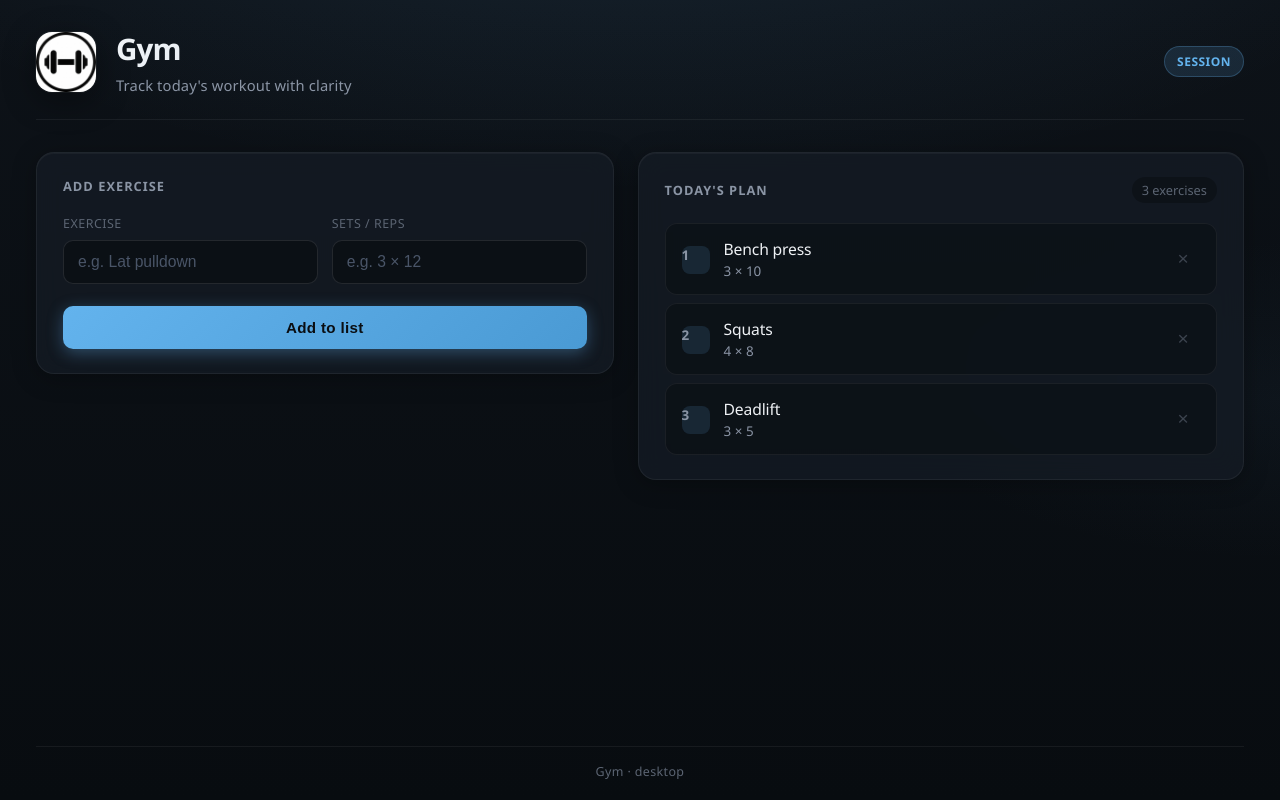
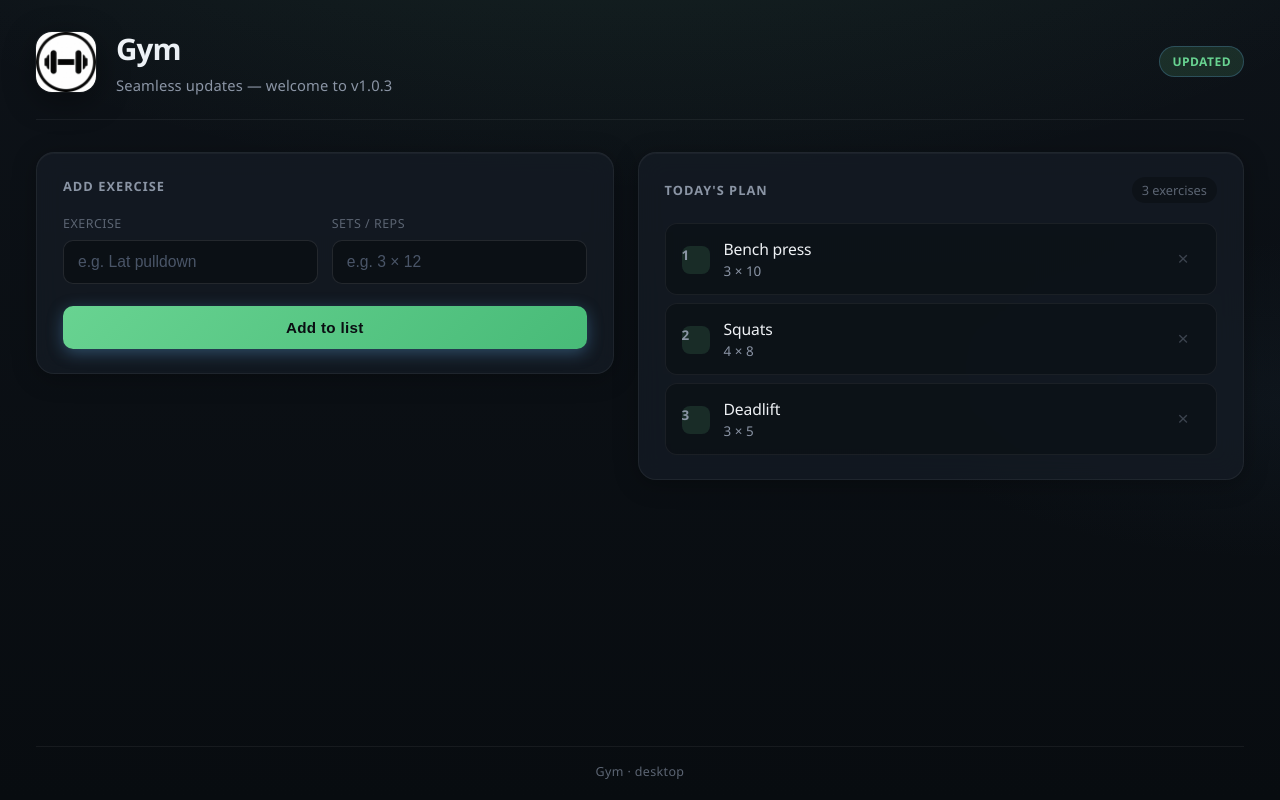
Before and after one commit to FahadAbdulQayyum/Gym, a React (Vite) app: page / in a window 1280 px wide. Built offline with nearby package versions, Linux system fonts and the light colour scheme; the HTML template or start-up script is replaced by a standard one.

Commit message:
v1.0.3 released

```diff
--- a/package.json
+++ b/package.json
@@ -1,6 +1,6 @@
 {
   "name": "gym-app",
-  "version": "1.0.2",
+  "version": "1.0.3",
   "description": "Simple Gym desktop app",
   "main": "electron/main.js",
   "private": true,
--- a/src/App.css
+++ b/src/App.css
@@ -1,7 +1,7 @@
 .app {
-  --accent: #63b3ed;
-  --accent-soft: rgba(99, 179, 237, 0.14);
-  --accent-glow: rgba(99, 179, 237, 0.45);
+  --accent: #68d391;
+  --accent-soft: rgba(104, 211, 145, 0.14);
+  --accent-glow: rgba(104, 211, 145, 0.4);
   --surface: rgba(22, 28, 38, 0.72);
   --surface-elevated: rgba(28, 36, 48, 0.88);
   --border: rgba(255, 255, 255, 0.06);
@@ -18,7 +18,7 @@
   flex-direction: column;
   padding: 28px 36px 20px;
   background:
-    radial-gradient(ellipse 120% 80% at 50% -20%, rgba(99, 179, 237, 0.12) 0%, transparent 55%),
+    radial-gradient(ellipse 120% 80% at 50% -20%, rgba(104, 211, 145, 0.1) 0%, transparent 55%),
     radial-gradient(ellipse 60% 40% at 100% 50%, rgba(56, 89, 120, 0.08) 0%, transparent 50%),
     linear-gradient(180deg, #0d1218 0%, #080c10 100%);
 }
@@ -205,7 +205,7 @@
   padding: 13px 20px;
   border: none;
   border-radius: var(--radius-sm);
-  background: linear-gradient(135deg, #63b3ed 0%, #4a9ad4 100%);
+  background: linear-gradient(135deg, #68d391 0%, #48bb78 100%);
   color: #0a0e12;
   font-weight: 650;
   font-size: 0.95rem;
@@ -382,7 +382,7 @@
   padding: 9px 16px;
   border: none;
   border-radius: var(--radius-sm);
-  background: linear-gradient(135deg, #63b3ed 0%, #4a9ad4 100%);
+  background: linear-gradient(135deg, #68d391 0%, #48bb78 100%);
   color: #0a0e12;
   font-weight: 650;
   font-size: 0.88rem;
--- a/src/App.jsx
+++ b/src/App.jsx
@@ -108,9 +108,9 @@ export default function App() {
         <img src={icon} alt="Gym" className="logo" />
         <div className="header-text">
           <h1>Gym</h1>
-          <p className="subtitle">Track today&apos;s workout with clarity</p>
+          <p className="subtitle">Seamless updates — welcome to v1.0.3</p>
         </div>
-        <span className="header-badge">Session</span>
+        <span className="header-badge">Updated</span>
       </header>
 
       <main className="main">
```
Also changed, not shown: release-upload/latest.yml (added, +8 -0 lines), 2 other files (tests, documents, lock files or other folders).
